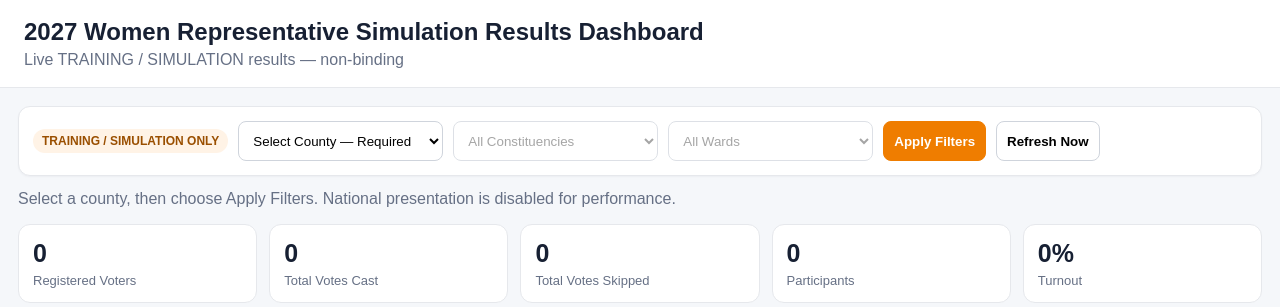
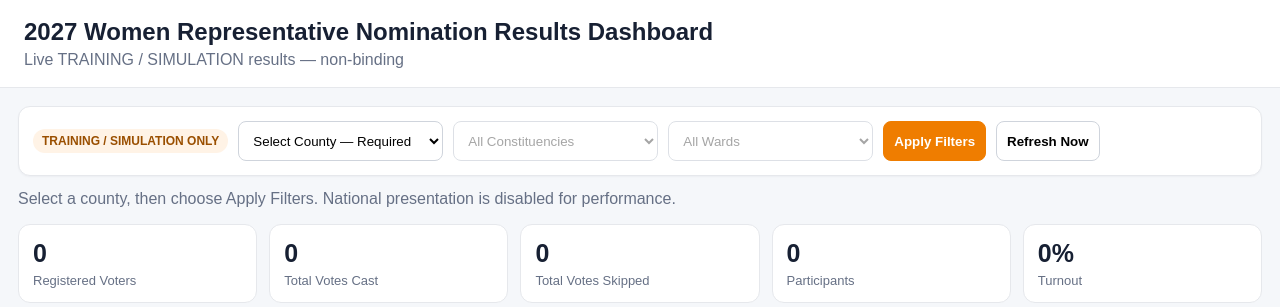
Before and after one commit to otibarny-alt/women-rep-results-dashboard, a Flask app: page / in a window 1280 px wide. Shown: the top 307 px of the page. Run offline with Flask 3, Linux system fonts and the light colour scheme; data that the repository does not hold is empty; some libraries are stand-ins or nearby versions.

Commit message:
Add files via upload

```diff
--- a/app.py
+++ b/app.py
@@ -40,7 +40,7 @@ SMTP_PORT = int(os.getenv('SMTP_PORT', '587') or 587)
 SMTP_USERNAME = os.getenv('SMTP_USERNAME', '').strip()
 SMTP_PASSWORD = os.getenv('SMTP_PASSWORD', '')
 SMTP_FROM_EMAIL = os.getenv('SMTP_FROM_EMAIL', SMTP_USERNAME).strip()
-SMTP_FROM_NAME = os.getenv('SMTP_FROM_NAME', '2027 Women Representative Simulation Results').strip()
+SMTP_FROM_NAME = os.getenv('SMTP_FROM_NAME', '2027 Women Representative Nomination Results').strip()
 SMTP_USE_TLS = os.getenv('SMTP_USE_TLS', 'true').strip().lower() in {'1','true','yes','on'}
 SMTP_USE_SSL = os.getenv('SMTP_USE_SSL', 'false').strip().lower() in {'1','true','yes','on'}
 
@@ -589,7 +589,7 @@ def build_results_pdf(summary):
     notice_style = ParagraphStyle('Notice', parent=styles['Normal'], alignment=TA_CENTER, fontSize=9, leading=12, textColor=colors.HexColor('#A14E00'), spaceAfter=10)
     meta_style = ParagraphStyle('Meta', parent=styles['Normal'], fontSize=9, leading=12, spaceAfter=10)
     story = [
-        Paragraph('2027 Women Representative Simulation Results', title_style),
+        Paragraph('2027 Women Representative Nomination Results', title_style),
         Paragraph('<b>TRAINING / SIMULATION ONLY — NON-BINDING</b>', notice_style),
     ]
     f = summary.get('filters') or {}
--- a/templates/index.html
+++ b/templates/index.html
@@ -2,7 +2,7 @@
 <html lang="en">
 <head>
 <meta charset="utf-8"><meta name="viewport" content="width=device-width,initial-scale=1">
-<title>2027 Women Representative Simulation Results Dashboard</title>
+<title>2027 Women Representative Nomination Results Dashboard</title>
 <script src="https://cdn.jsdelivr.net/npm/chart.js@4.4.4/dist/chart.umd.min.js"></script>
 <style>
 :root{--ink:#172033;--muted:#667085;--line:#e6e8ec;--panel:#fff;--bg:#f5f7fa;--accent:#ef7d00}
@@ -15,7 +15,7 @@
 </style>
 </head>
 <body>
-<div class="header"><div class="title"><h1>2027 Women Representative Simulation Results Dashboard</h1><p>Live TRAINING / SIMULATION results — non-binding</p></div><div>{% if auth_enabled %}<a href="/logout">Logout</a>{% endif %}</div></div>
+<div class="header"><div class="title"><h1>2027 Women Representative Nomination Results Dashboard</h1><p>Live TRAINING / SIMULATION results — non-binding</p></div><div>{% if auth_enabled %}<a href="/logout">Logout</a>{% endif %}</div></div>
 <div class="wrap">
  <div class="controls">
   <span class="badge">TRAINING / SIMULATION ONLY</span>
@@ -25,7 +25,7 @@
   <button class="primary" id="applyBtn">Apply Filters</button>
   <button id="refreshBtn">Refresh Now</button>
  </div>
- <div class="status" id="status">Dashboard ready. Loading live women representative simulation results…</div>
+ <div class="status" id="status">Dashboard ready. Loading live women representative nomination results…</div>
  <div class="stats">
   <div class="stat"><div class="v" id="registered">0</div><div class="l">Registered Voters</div></div>
   <div class="stat"><div class="v" id="cast">0</div><div class="l">Total Votes Cast</div></div>
@@ -91,7 +91,7 @@ function renderStreamStatus(d){
 }
 async function loadStreamStatus(page=1){if(!$('county').value){$('streamStatusBody').innerHTML='<tr><td colspan="8">Select a county to load stream results.</td></tr>';return}if(streamBusy)return;streamBusy=true;try{renderStreamStatus(await getJSON('/api/stream-status'+streamQuery(page),{cache:'no-store'}))}catch(e){$('streamStatusBody').innerHTML='<tr><td colspan="8">'+e.message+'</td></tr>'}finally{streamBusy=false}}
 
-async function loadSummary(){if(!$('county').value){$('status').textContent='Select a county, then choose Apply Filters. National presentation is disabled for performance.';return}if(busy)return;busy=true;$('status').textContent='Loading live women representative simulation results for the selected county…';try{render(await getJSON('/api/summary'+query(),{cache:'no-store'}))}catch(e){$('status').textContent=e.message+' — automatic retry will continue.'}finally{busy=false}}
+async function loadSummary(){if(!$('county').value){$('status').textContent='Select a county, then choose Apply Filters. National presentation is disabled for performance.';return}if(busy)return;busy=true;$('status').textContent='Loading live women representative nomination results for the selected county…';try{render(await getJSON('/api/summary'+query(),{cache:'no-store'}))}catch(e){$('status').textContent=e.message+' — automatic retry will continue.'}finally{busy=false}}
 $('printResultsBtn').addEventListener('click',()=>{
   const c=$('county').selectedOptions[0]?.text||'All Counties', k=$('constituency').selectedOptions[0]?.text||'All Constituencies', w=$('ward').selectedOptions[0]?.text||'All Wards';
   const table=$('womenRepResultsCard').querySelector('table').outerHTML;
--- a/templates/login.html
+++ b/templates/login.html
@@ -1,9 +1,9 @@
 <!doctype html>
 <html><head><meta charset="utf-8"><meta name="viewport" content="width=device-width,initial-scale=1">
-<title>Women Representative Results Dashboard Login</title>
+<title>2027 Women Representative Nomination Results Dashboard Login</title>
 <style>body{font-family:Arial;background:#f4f6f8;padding:30px}.card{max-width:420px;margin:80px auto;background:#fff;padding:26px;border-radius:14px;box-shadow:0 4px 20px #0002}.subtitle{color:#555;margin-top:-8px;margin-bottom:18px}input{box-sizing:border-box;width:100%;padding:12px;margin:8px 0;border:1px solid #bbb;border-radius:8px}button{width:100%;padding:12px;background:#222;color:#fff;border:0;border-radius:8px}.msg{background:#fdecec;padding:10px;border-radius:7px}</style></head>
-<body><div class="card"><h2>Women Representative Results Dashboard</h2>
-<p class="subtitle">Authorized access to county Women Representative simulation results.</p>
+<body><div class="card"><h2>2027 Women Representative Nomination Results Dashboard</h2>
+<p class="subtitle">Authorized access to county Women Representative nomination results.</p>
 {% with messages=get_flashed_messages(with_categories=true) %}{% for c,m in messages %}<div class="msg">{{m}}</div>{% endfor %}{% endwith %}
 <form method="post"><input name="username" placeholder="Username" required><input name="password" type="password" placeholder="Password" required><button>Sign In</button></form>
 </div></body></html>
```
